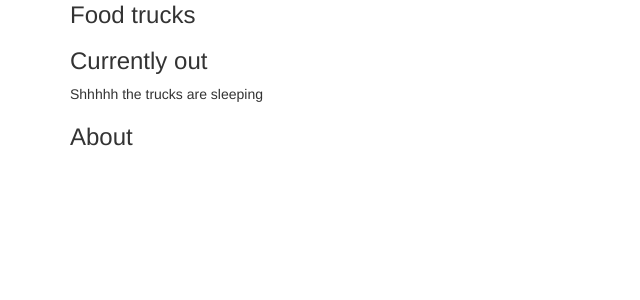
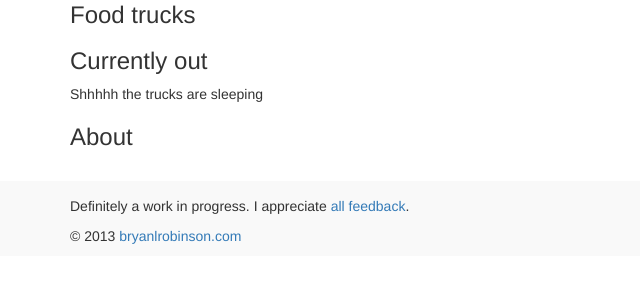
Before and after one commit to brob/trucks, a Django app: template trucks/templates/home.html in a window 1280 px wide. Shown: the part 468-768 px from the top of the page, without its empty margins (0-640 px from the left). Run offline with Django 3.2, Linux system fonts and the light colour scheme; the template is opened without the code that fills it, so the values that code supplies are empty; some libraries are stand-ins or nearby versions.

Commit message:
Added a little footer to the templates

```diff
--- a/trucks/templates/base.html
+++ b/trucks/templates/base.html
@@ -24,7 +24,11 @@
 		<style type="text/css" media="screen">
 			#navSpacer {
 				margin-bottom:50px;
-
+			}
+			#footer {
+				background:#f9f9f9;
+				margin-top:20px;
+				padding:15px 0 10px;
 			}
 		</style>
 
@@ -67,6 +71,23 @@
 		</div>
 	</div>
 	{% block home_content %}{% endblock home_content %}
+
+
+
+
+	<div class ="row" id="footer">
+		<div class ="container">
+
+			<div class ="span8">
+				<p>Definitely a work in progress. I appreciate <a href="/contact/">all feedback</a>.</p>
+			</div><!-- end .span7 -->
+			<div class ="span3">
+				&copy; 2013 <a href="http://bryanlrobinson.com">bryanlrobinson.com</a>
+			</div><!-- end .span5 -->
+		</div><!-- end .container -->
+
+	</div><!-- end .row -->
+
 
 
 	<script type="text/javascript" src="http://code.jquery.com/jquery-1.9.1.min.js"></script>
```
